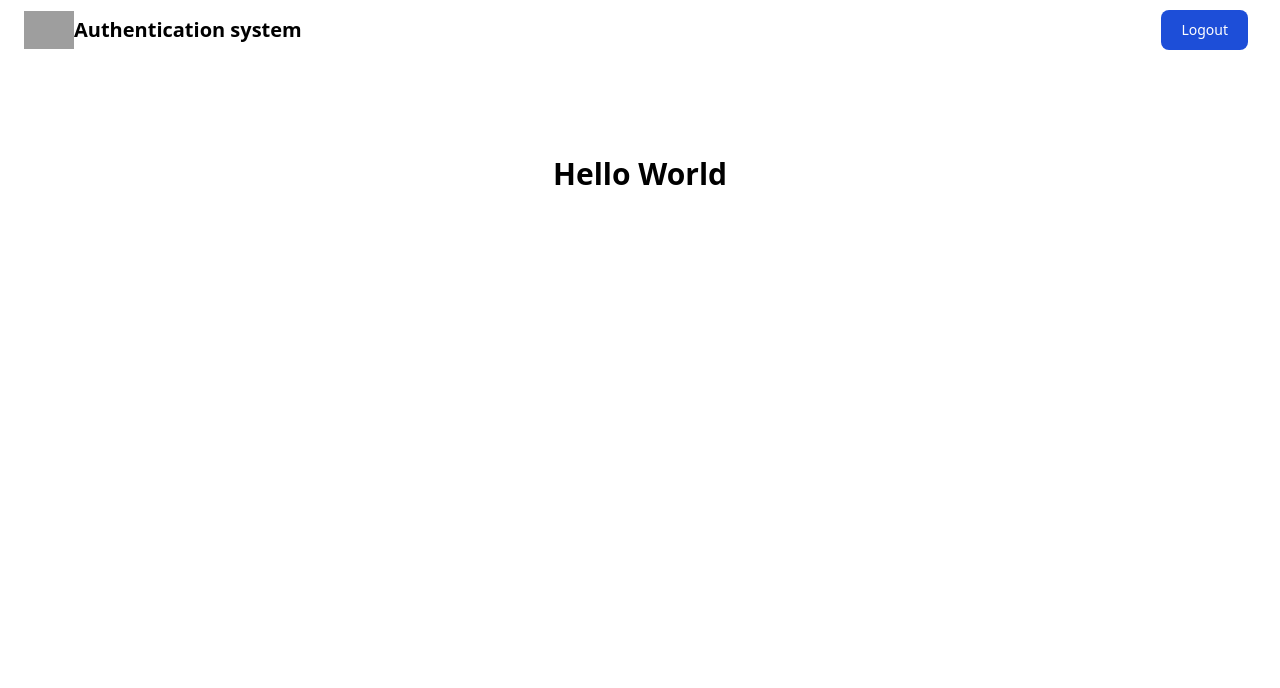
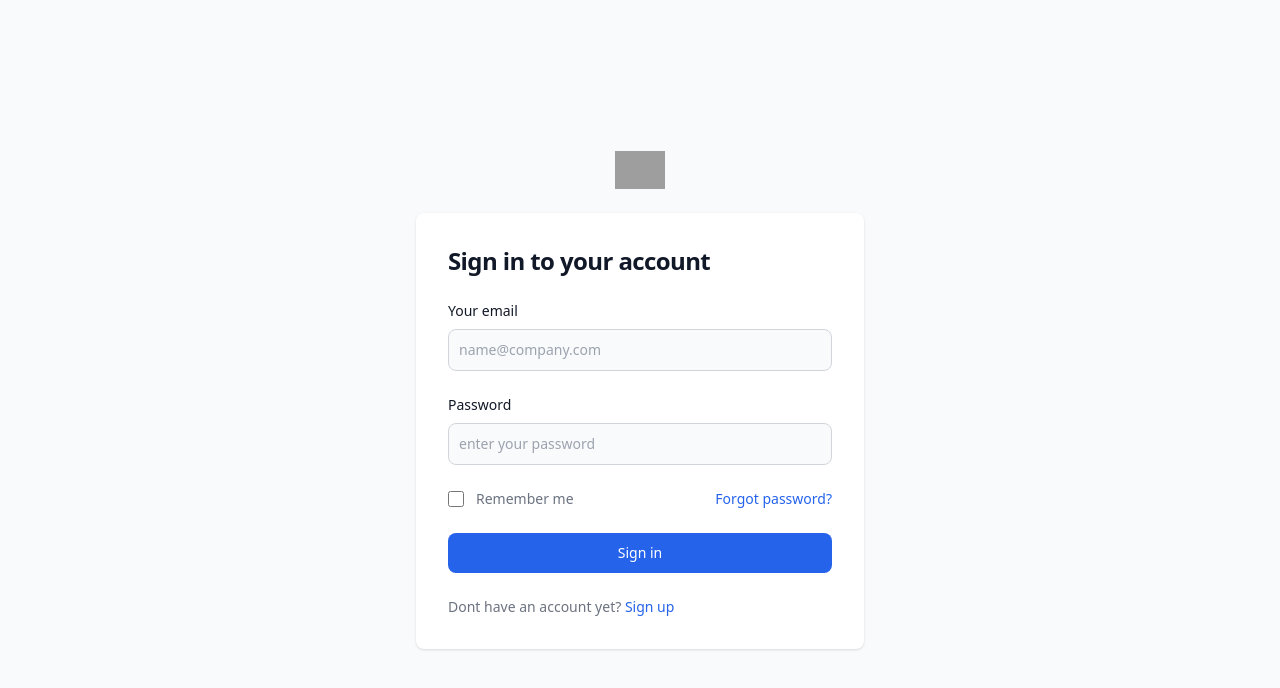
Before and after one commit to fikiap23/authentication-system, a React (Vite) app in the folder client/: page / in a window 1280 px wide. Shown: the top 688 px of the page. Built offline with nearby package versions, Linux system fonts and the light colour scheme; grey boxes are pictures that could not be loaded.

Commit message:
add user atoms

```diff
--- a/client/src/App.jsx
+++ b/client/src/App.jsx
@@ -3,12 +3,15 @@ import HomePage from './pages/HomePage'
 import LoginPage from './pages/LoginPage'
 import { RegisterPage } from './pages/RegisterPage'
 import ForgotPassword from './pages/ForgotPassword'
+import { useRecoilValue } from 'recoil'
+import userAtom from './atoms/userAtom'
 
 function App() {
+  const user = useRecoilValue(userAtom)
   return (
     <>
       <Routes>
-        <Route path="/" element={<HomePage />} />
+        <Route path="/" element={user ? <HomePage /> : <LoginPage />} />
         <Route path="/login" element={<LoginPage />} />
         <Route path="/register" element={<RegisterPage />} />
         <Route path="/forgot-password" element={<ForgotPassword />} />
--- /dev/null
+++ b/client/src/atoms/userAtom.js
@@ -0,0 +1,8 @@
+import { atom } from 'recoil'
+
+const userAtom = atom({
+  key: 'userAtom',
+  default: JSON.parse(localStorage.getItem('user-data')),
+})
+
+export default userAtom
```
